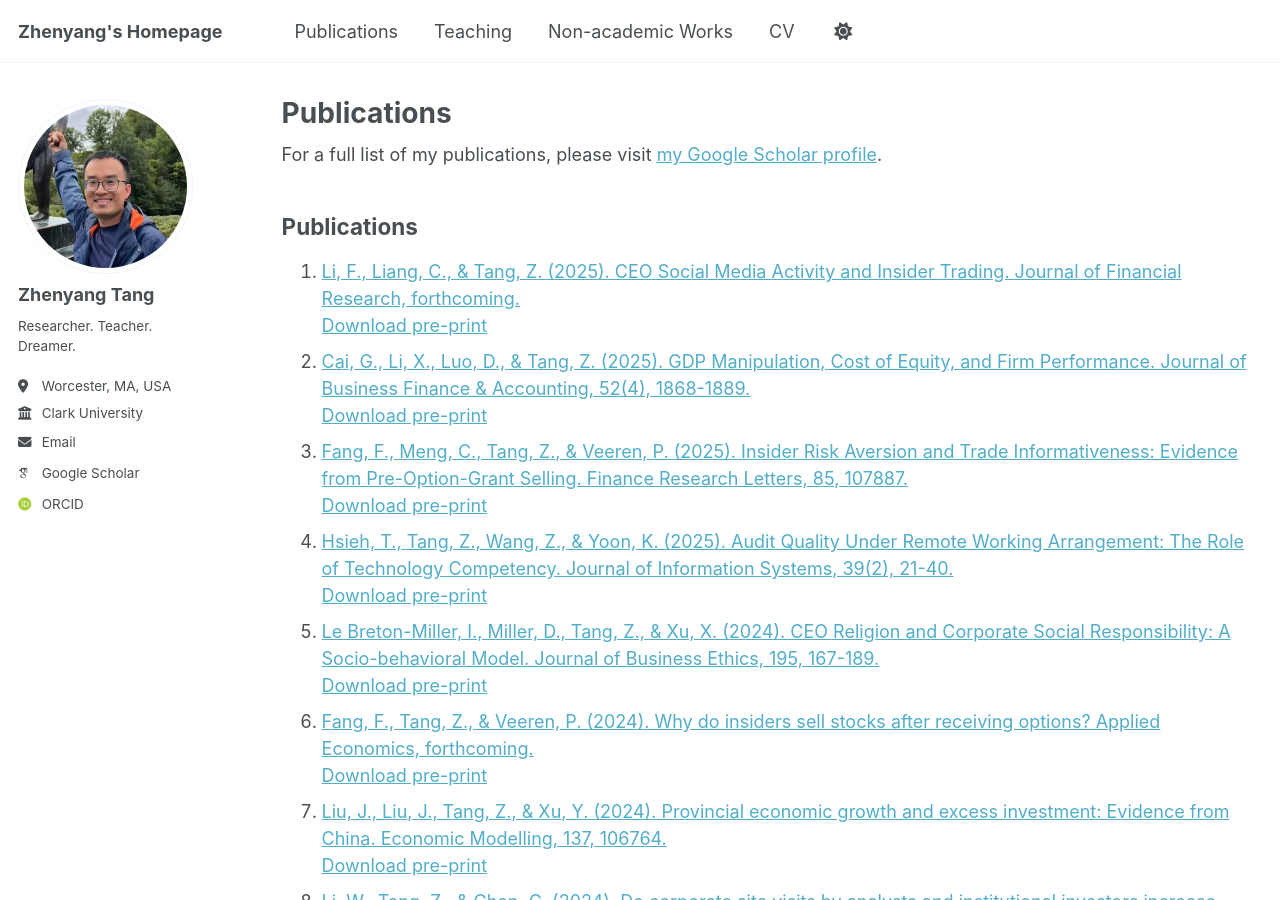
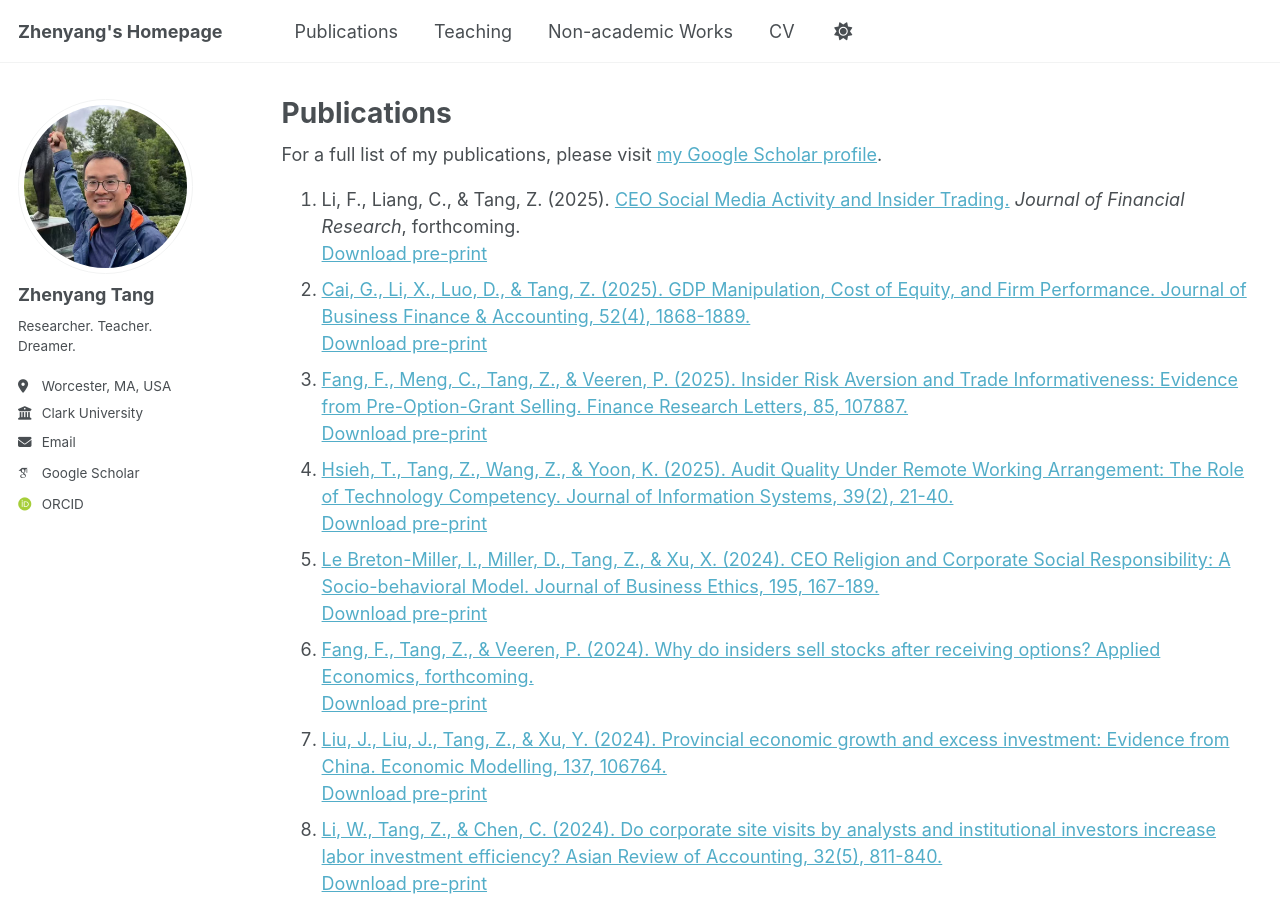
Before and after one commit to zhenyang-tang/zhenyang-tang.github.io, a Jekyll site: the page built from _pages/publications.html, in a window 1280 px wide and 900 px high. Built offline with Jekyll 4.4.1, drawn with Linux system fonts in a browser that asks for light colours; some web fonts are replaced; a script that is not in the unit is left out.

Commit message:
Update publications.html

```diff
--- a/_pages/publications.html
+++ b/_pages/publications.html
@@ -8,11 +8,9 @@ author_profile: true
 {% if site.author.googlescholar %}
   <div class="wordwrap">For a full list of my publications, please visit <a href="{{site.author.googlescholar}}">my Google Scholar profile</a>.</div>
 {% endif %}
-
-<h2>Publications</h2>
 <ol>
   <li>
-    <a href="http://doi.org/10.1111/jfir.70011" target="_blank">Li, F., Liang, C., & Tang, Z. (2025). CEO Social Media Activity and Insider Trading. Journal of Financial Research, forthcoming.</a>
+    Li, F., Liang, C., & Tang, Z. (2025). <a href="http://doi.org/10.1111/jfir.70011" target="_blank">CEO Social Media Activity and Insider Trading.</a> <i>Journal of Financial Research</i>, forthcoming.
     <br><a href="/files/paper1.pdf" target="_blank">Download pre-print</a>
   </li>
   <li>
```
